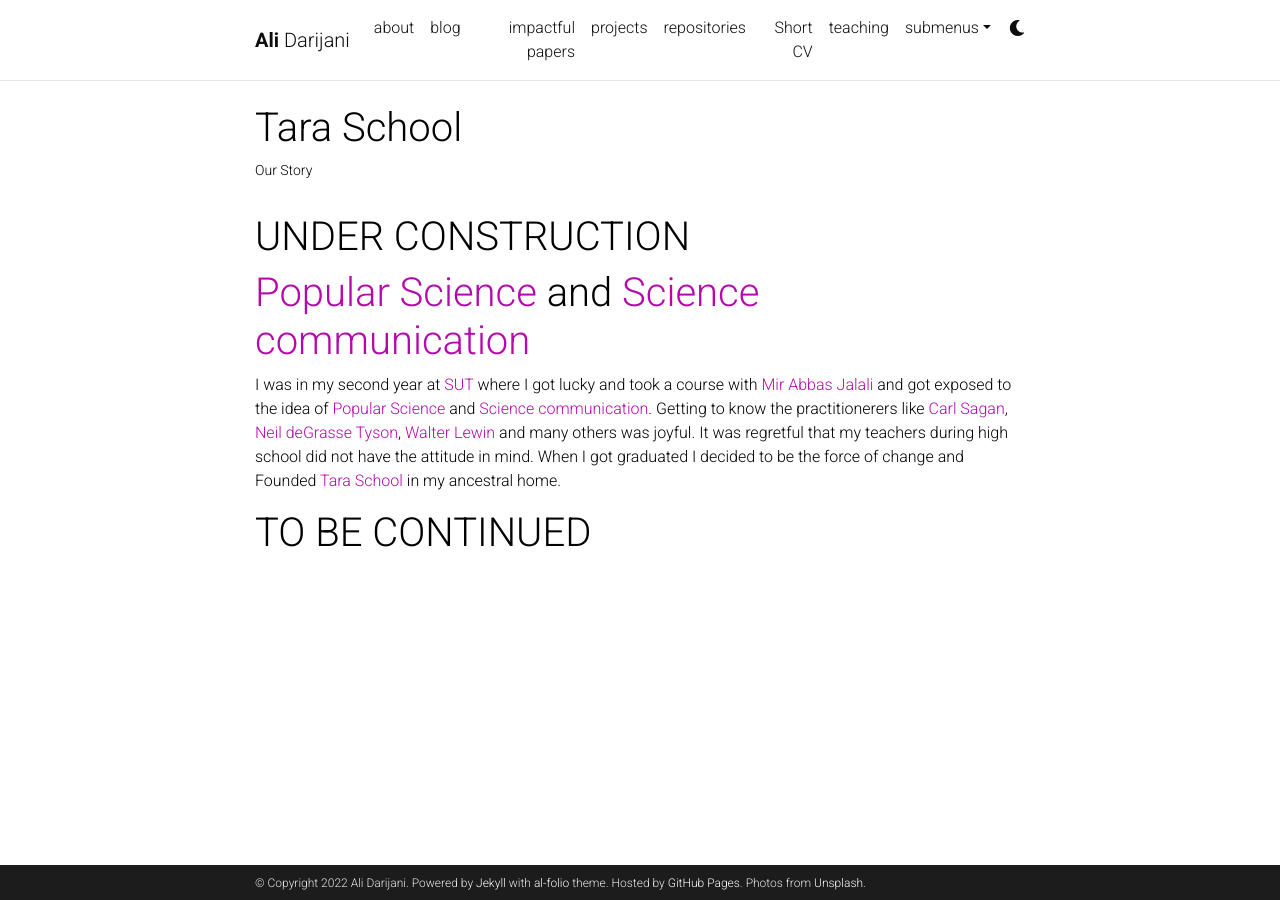
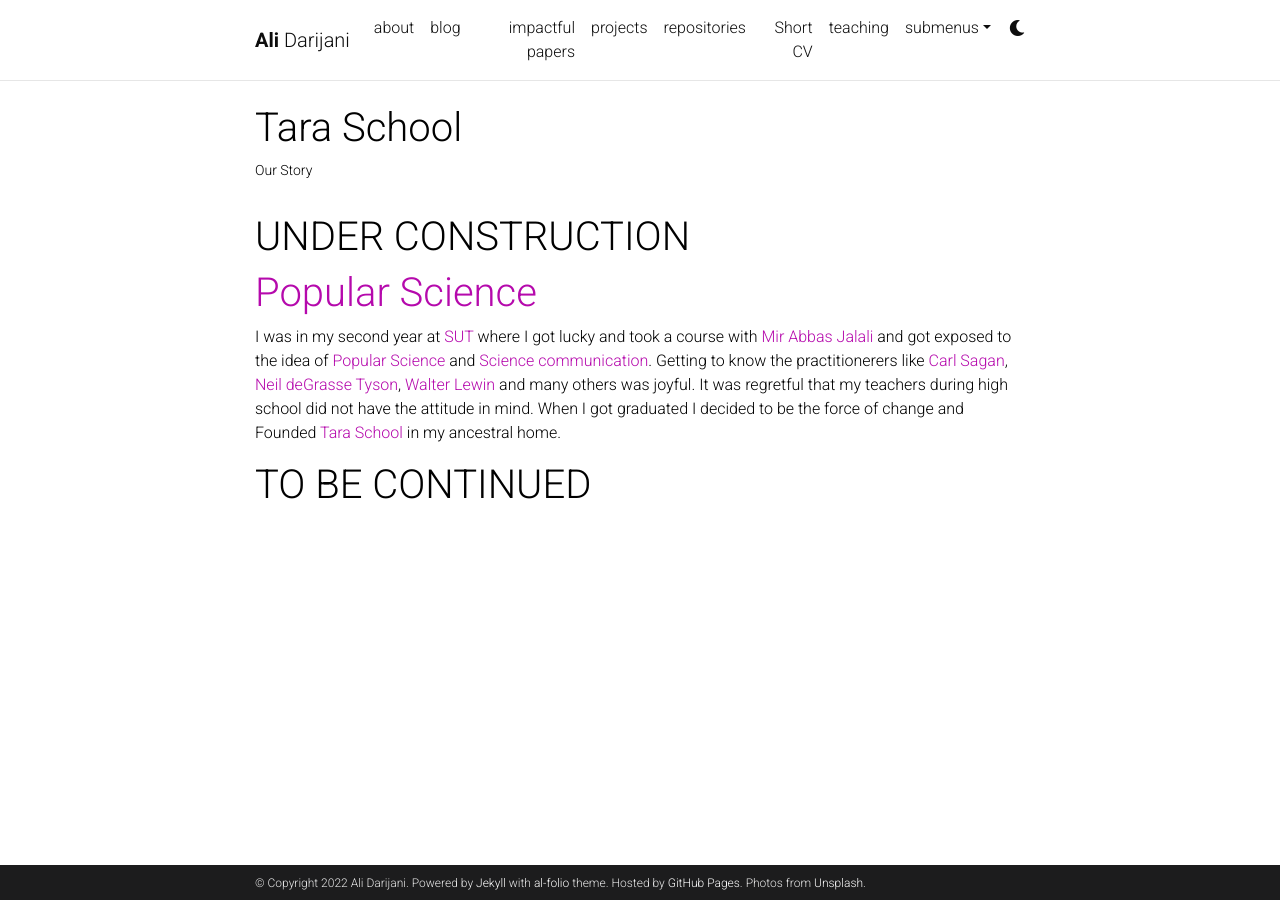
Before and after one commit to adarijani/adarijani.github.io_archived, a Jekyll site: the page built from _projects/2_project.md, in a window 1280 px wide. Built offline with Jekyll 4.4.1, drawn with Linux system fonts in a browser that asks for light colours; comment, search, counter and statistics services are not loaded; a style sheet for code colours, icons or effects is not loaded.

Commit message:
Update 2_project.md

```diff
--- a/_projects/2_project.md
+++ b/_projects/2_project.md
@@ -9,7 +9,7 @@ category: work
 
 # UNDER CONSTRUCTION
 
-# [Popular Science](https://en.wikipedia.org/wiki/Popular_science) and [Science communication](https://en.wikipedia.org/wiki/Science_communication)
+# [Popular Science](https://en.wikipedia.org/wiki/Popular_science)
 I was in my second year at [SUT](https://en.sharif.edu/) where I got lucky and took a course with [Mir Abbas Jalali](https://sites.google.com/site/mirabbasjalali/home?pli=1) and got exposed to the idea of [Popular Science](https://en.wikipedia.org/wiki/Popular_science) and [Science communication](https://en.wikipedia.org/wiki/Science_communication). Getting to know the practitionerers like [Carl Sagan](https://en.wikipedia.org/wiki/Carl_Sagan), [Neil deGrasse Tyson](https://en.wikipedia.org/wiki/Neil_deGrasse_Tyson), [Walter Lewin](https://en.wikipedia.org/wiki/Walter_Lewin) and many others was joyful. It was regretful that my teachers during high school did not have the attitude in mind. When I got graduated I decided to be the force of change and Founded [Tara School](https://adarijani.github.io/projects/2_project/) in my ancestral home.
 
 # TO BE CONTINUED
```
